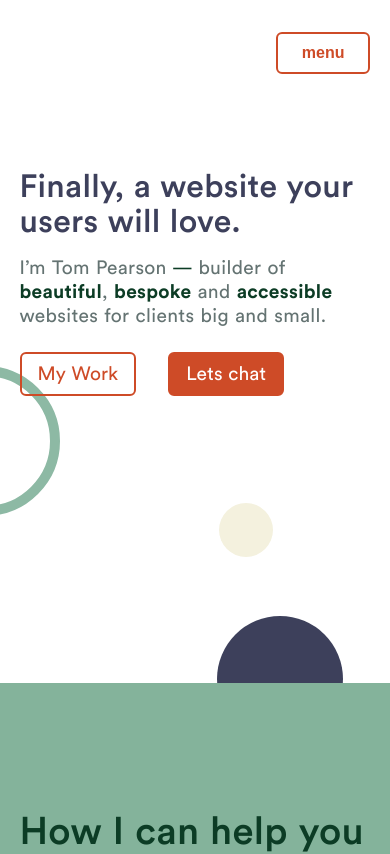
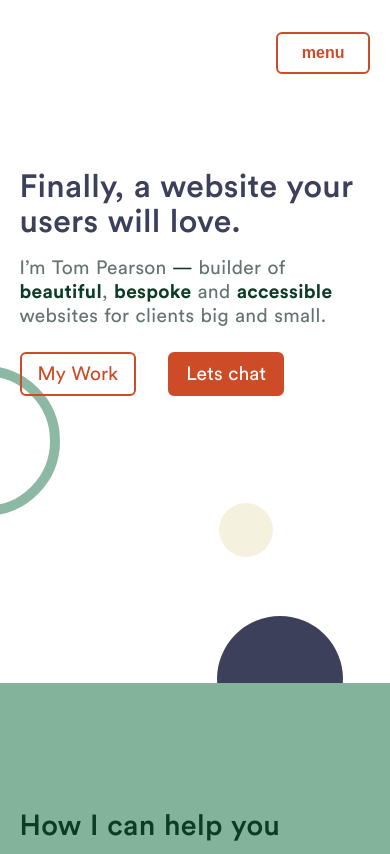
Before and after one commit to Freeptom/Portfolio-2020, a Nuxt app: page / in a window 390 px wide. Shown: the top 854 px of the page. Built offline with nearby package versions, Linux system fonts and the light colour scheme.

Commit message:
amend h2 size on smaller screens, tablet and up

```diff
--- a/layouts/default.vue
+++ b/layouts/default.vue
@@ -92,7 +92,10 @@ section {
   h2 {
     font-size: 1.5rem;
     @media only screen and (min-width: $lg-mobile) {
-      font-size: 2.4rem;
+      font-size: 1.8rem;
+    }
+    @media only screen and (min-width: $tablet) {
+      font-size: 2rem;
     }
     @media only screen and (min-width: $desktop) {
       line-height: 102%;
```
